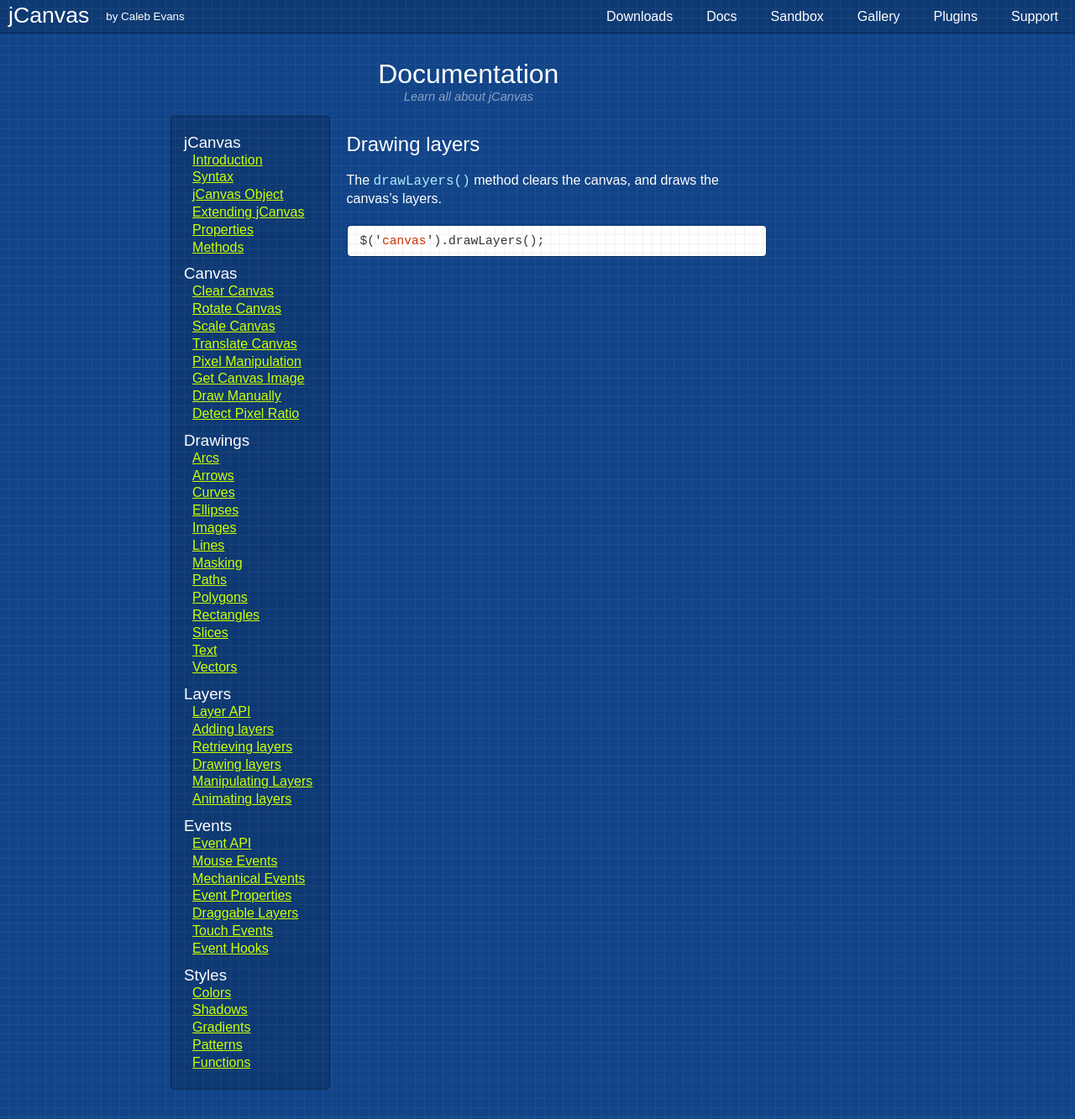
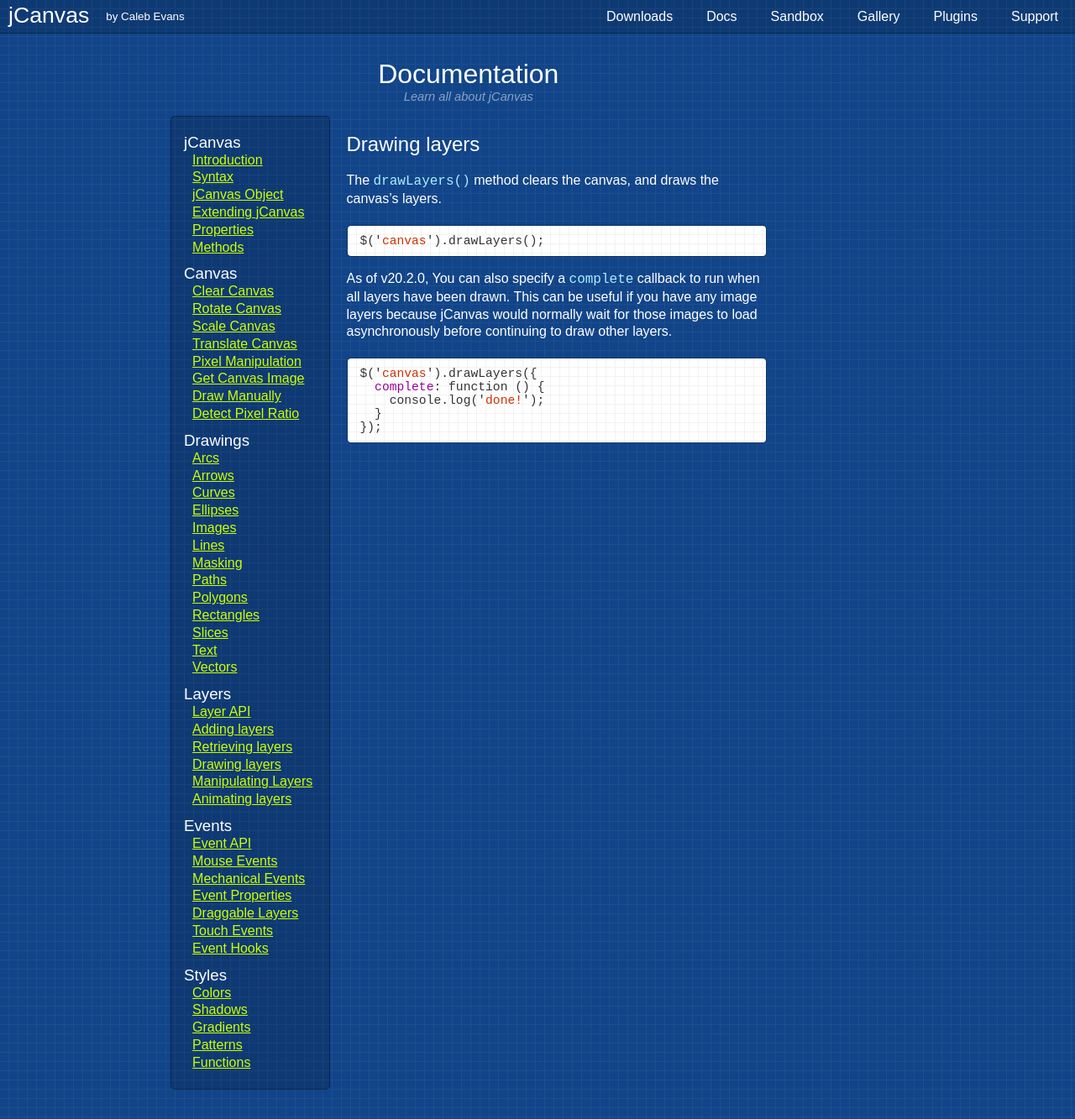
Before and after one commit to caleb531/jcanvas-website, a Jekyll site: the page built from _core_docs/drawLayers.md, in a window 1280 px wide. Shown: the whole page at 84% size. Built offline with Jekyll 4.4.1, drawn with Linux system fonts in a browser that asks for light colours; some web fonts are replaced; a script that is not in the unit is left out; comment, search, counter and statistics services are not loaded.

Commit message:
Add drawLayers complete callback added in v20.2.0

````diff
--- a/_core_docs/drawLayers.md
+++ b/_core_docs/drawLayers.md
@@ -7,3 +7,13 @@
 ```js
 $('canvas').drawLayers();
 ```
+
+As of v20.2.0, You can also specify a `complete` callback to run when all layers have been drawn. This can be useful if you have any image layers because jCanvas would normally wait for those images to load asynchronously before continuing to draw other layers.
+
+```js
+$('canvas').drawLayers({
+  complete: function () {
+    console.log('done!');
+  }
+});
+```
````
